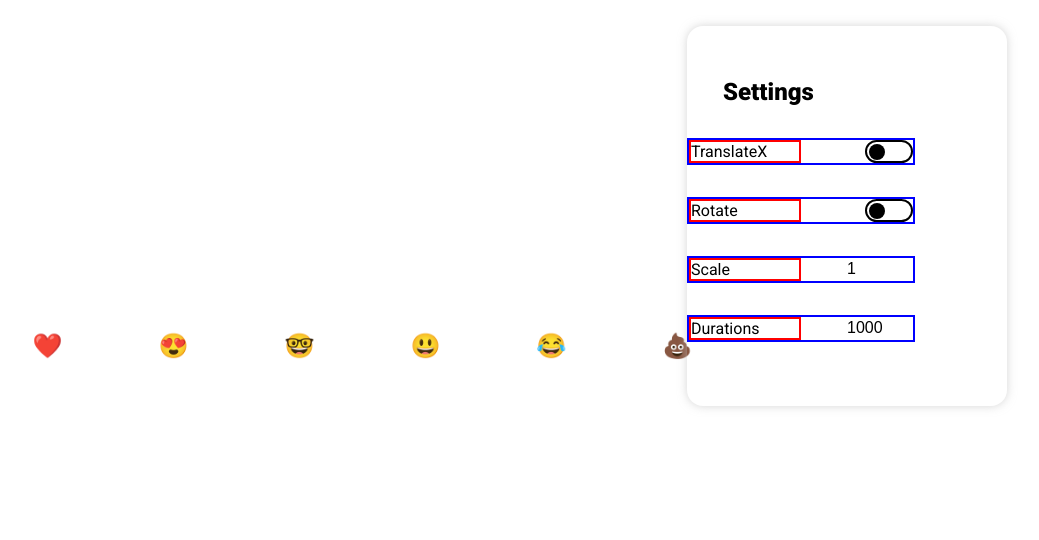
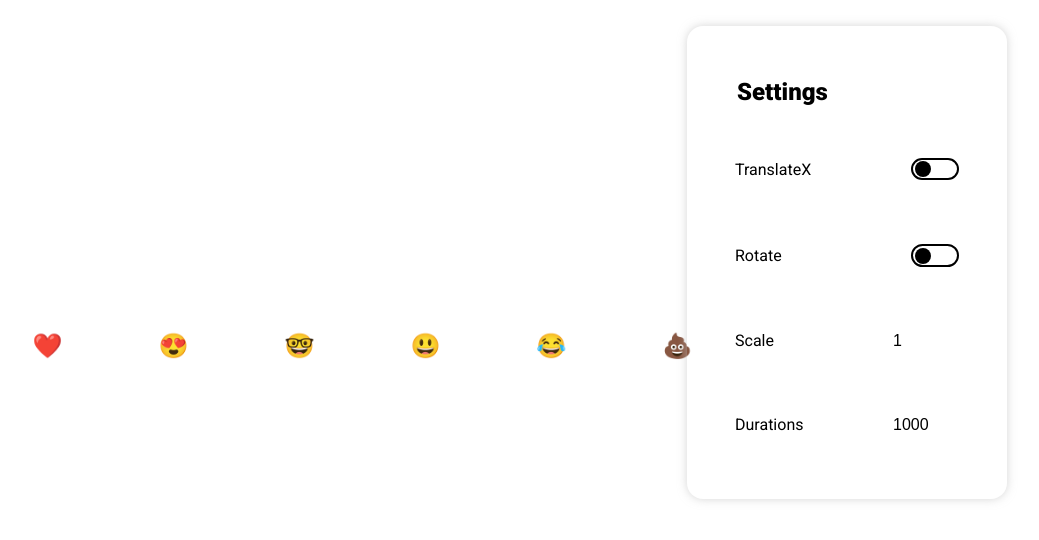
Before and after one commit to RomainGuarinoni/Flying-Emojis, a plain HTML site: page index.html in a window 1280 px wide. Both pictures are taken after a click on the picture 1211 px from the left and 41 px from the top of the page. Shown: the part 54-594 px from the top of the page, without its empty margins (241-1280 px from the left). Drawn offline with Linux system fonts and the light colour scheme.

Commit message:
fix(options): fix css

```diff
--- a/index.js
+++ b/index.js
@@ -39,7 +39,7 @@ const options = [
 settingsButton.addEventListener("click", () => {
   settingsOpen = !settingsOpen;
   if (settingsOpen) {
-    settingsWindow.style.display = "block";
+    settingsWindow.style.display = "flex";
   } else {
     settingsWindow.style.display = "none";
   }
--- a/style.css
+++ b/style.css
@@ -61,7 +61,6 @@ body {
   border-radius: 1em;
   box-shadow: 0 0 10px rgba(192, 192, 192, 0.658);
   display: none;
-  display: flex;
   flex-direction: column;
   align-items: center;
   justify-content: center;
@@ -72,12 +71,10 @@ body {
   align-items: center;
   width: 70%;
   margin: 2em 0;
-  border: 2px solid blue;
 }
 .settingItem p {
   min-width: 7em;
   text-align: left;
-  border: 2px solid red;
 }
 #input-duration,
 #input-scale {
@@ -87,6 +84,7 @@ body {
 }
 h2 {
   margin-left: 1.5em;
+  width: 80%;
 }
 
 .toggle {
```
